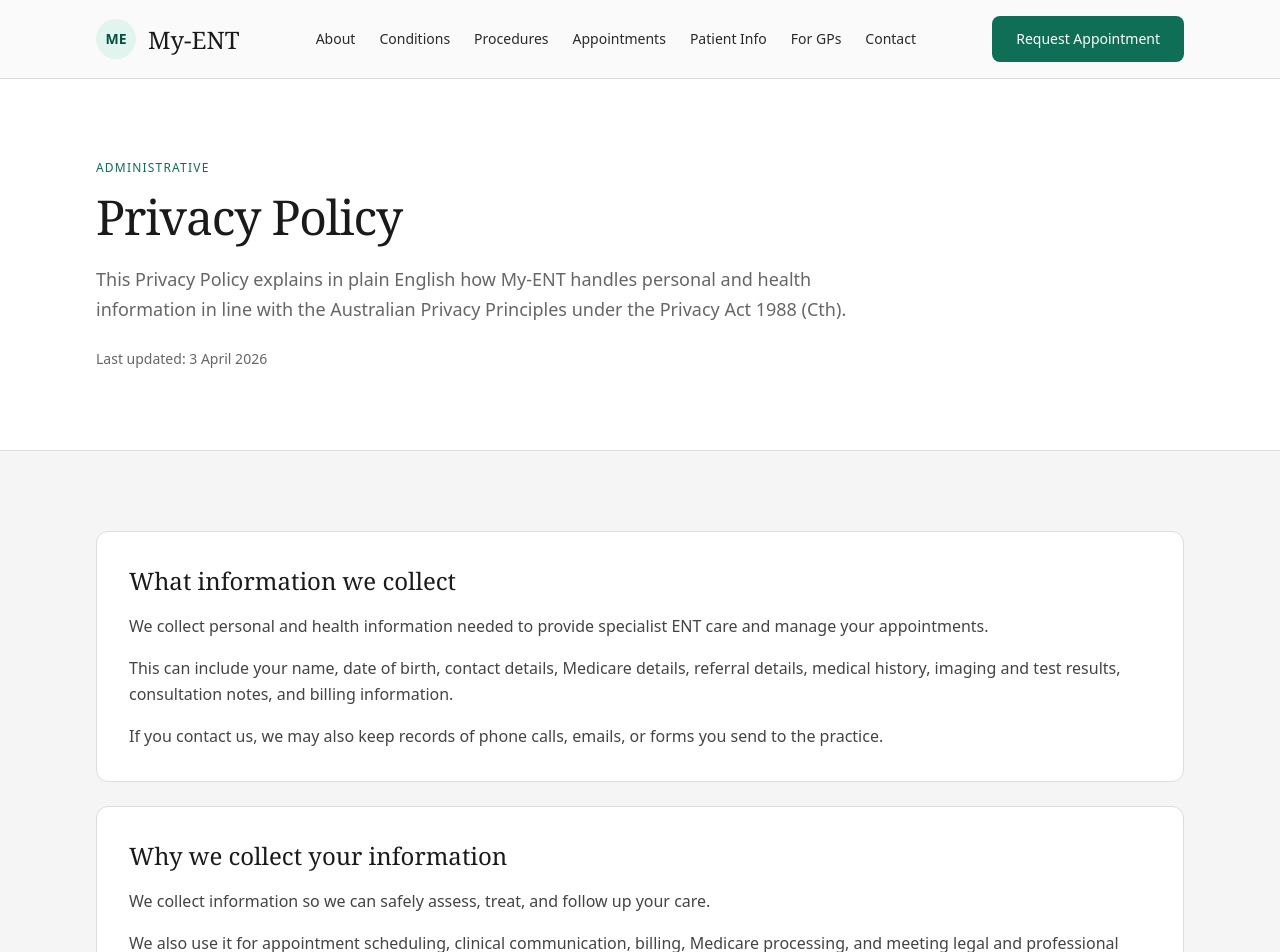
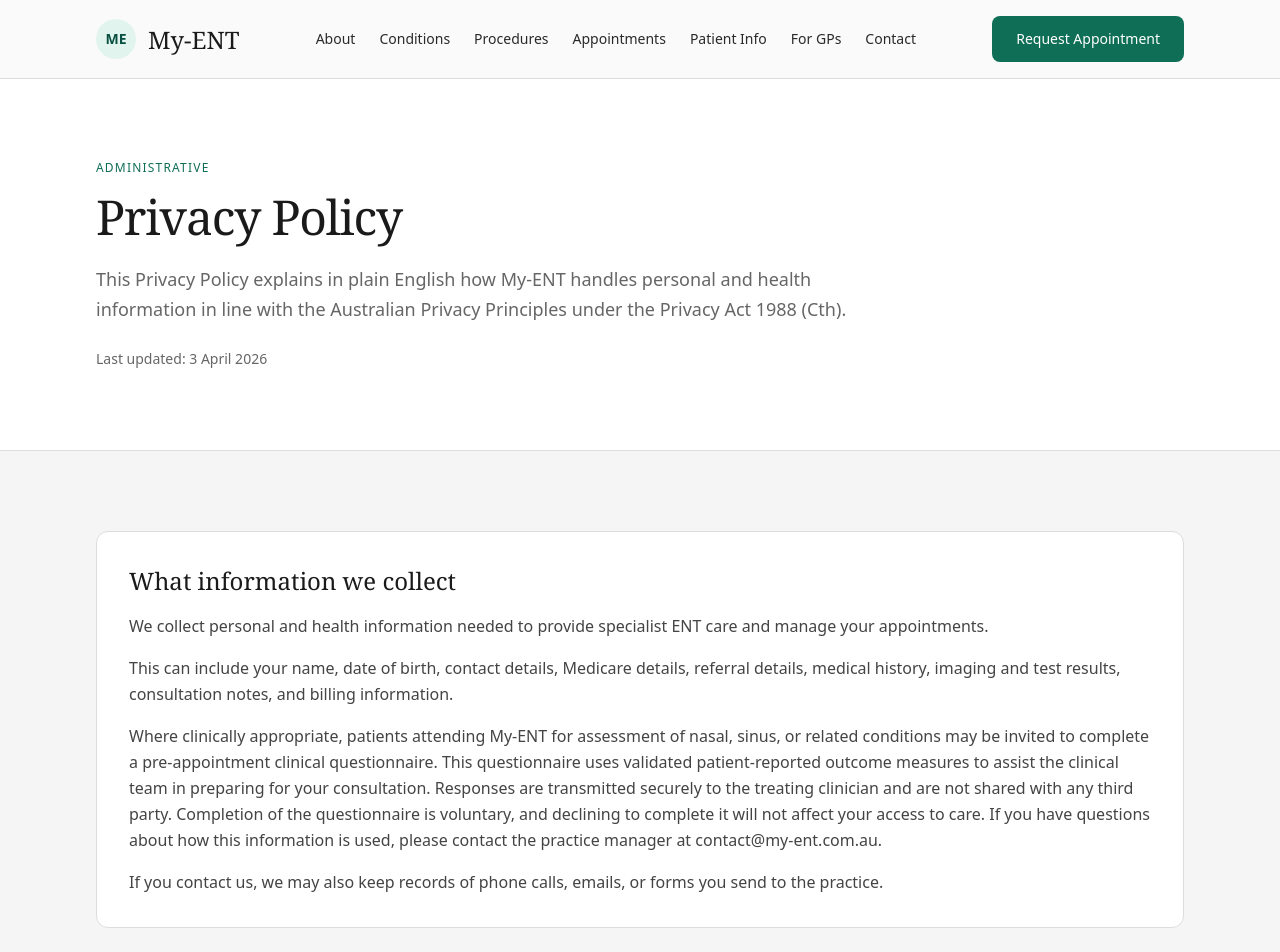
Before and after one commit to Mildmilo/my-ent, a Next.js app: page /privacy-policy in a window 1280 px wide. Shown: the top 952 px of the page. Built offline with nearby package versions, Linux system fonts and the light colour scheme.

Commit message:
Restore authoritative CLAUDE.md with all session changes consolidated

```diff
--- a/src/app/privacy-policy/page.tsx
+++ b/src/app/privacy-policy/page.tsx
@@ -17,6 +17,7 @@ const policySections: PolicySection[] = [
     content: [
       'We collect personal and health information needed to provide specialist ENT care and manage your appointments.',
       'This can include your name, date of birth, contact details, Medicare details, referral details, medical history, imaging and test results, consultation notes, and billing information.',
+      'Where clinically appropriate, patients attending My-ENT for assessment of nasal, sinus, or related conditions may be invited to complete a pre-appointment clinical questionnaire. This questionnaire uses validated patient-reported outcome measures to assist the clinical team in preparing for your consultation. Responses are transmitted securely to the treating clinician and are not shared with any third party. Completion of the questionnaire is voluntary, and declining to complete it will not affect your access to care. If you have questions about how this information is used, please contact the practice manager at contact@my-ent.com.au.',
       'If you contact us, we may also keep records of phone calls, emails, or forms you send to the practice.',
     ],
   },
```
Also changed, not shown: 2 other files (tests, documents, lock files or other folders).
